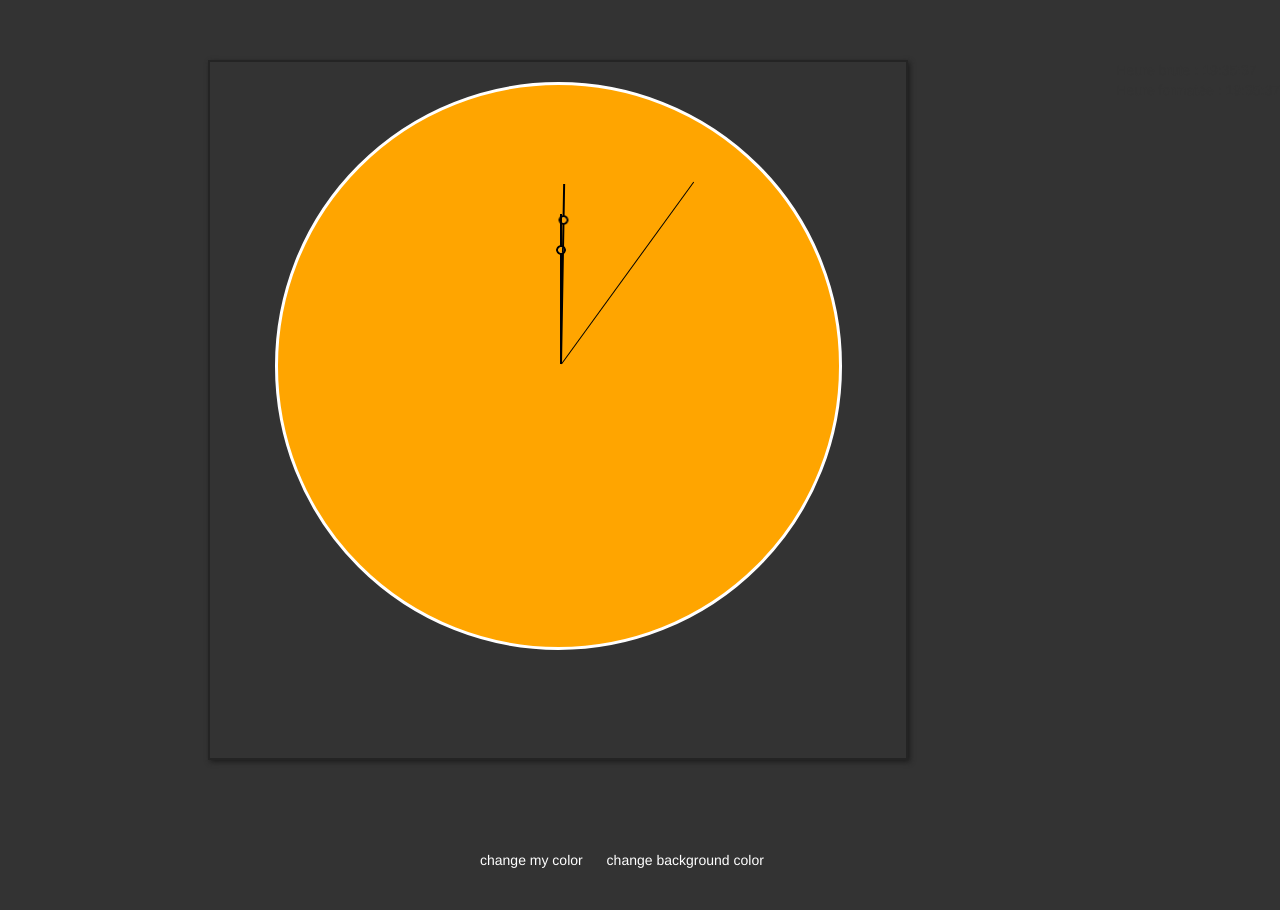
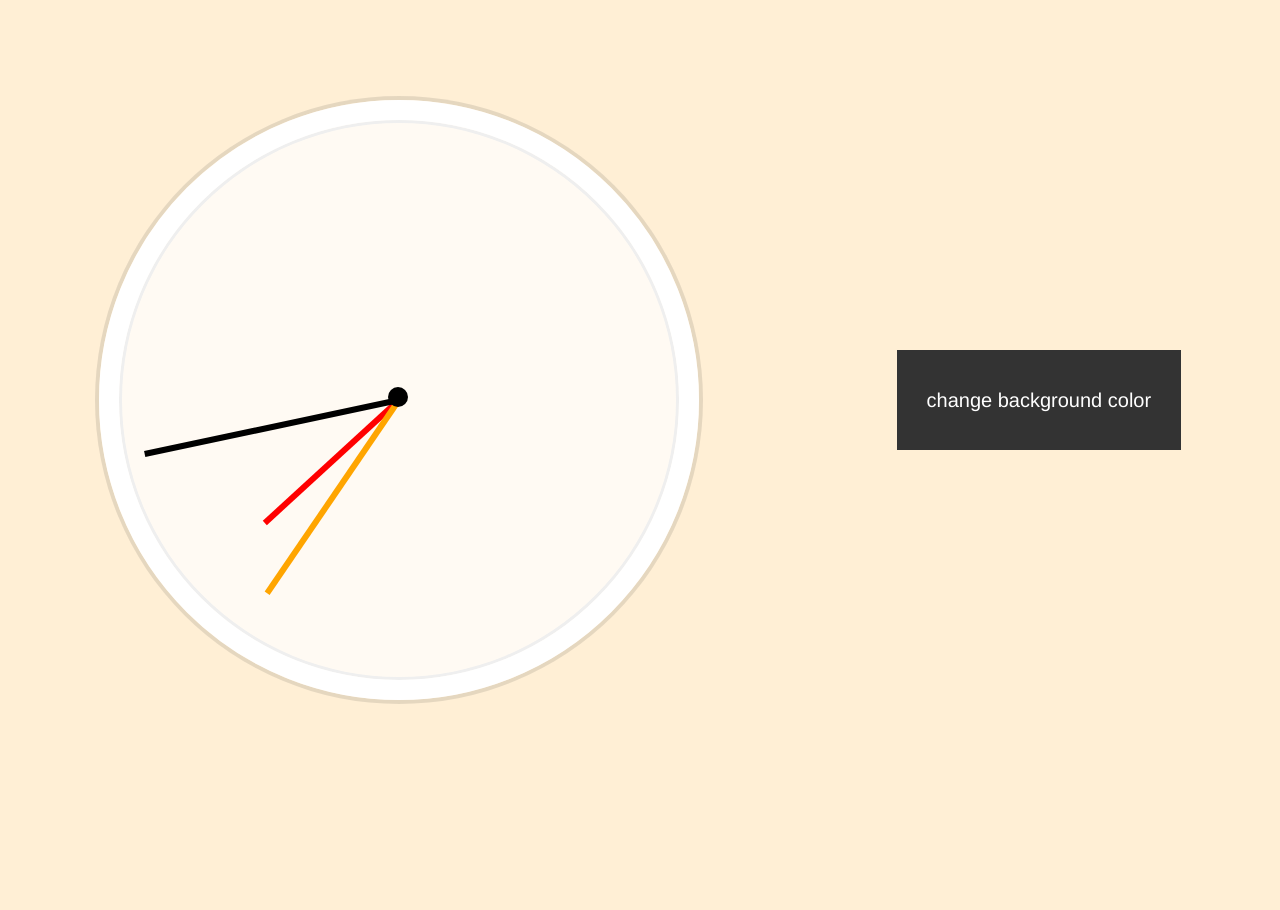
Before and after one commit to wolel/Horologe.index.php, a PHP site: page / in a window 1280 px wide. After the commit the page ends 704 px from the top, so only its background shows below. Run offline with PHP 8.4, Linux system fonts and the light colour scheme.

Commit message:
horologe with random color modify

```diff
--- a/index.html
+++ b/index.html
@@ -15,22 +15,21 @@
 
 
 </head>
-<div id="cadre">
+<body>
 
-    <h1></h1>
 
-<div id="horloge">
-    <img class="aig" id="aigS" src="img/aiguille_secondes.png" alt="aiguille secondes" style="left: 283px">
-    <img class="aig" id="aigM" src="img/aiguille_minutes.png" alt="aiguille minutes" style="left: 278px">
-    <img class="aig" id="aigH" src="img/aiguille_heures.png" alt="aiguille heures" style="left: 278px">
-</div>
+<div class="clock">
+    <div class="clock-face">
+        <div class="cercle"></div>
+        <div class="needle hour-needle"></div>
+        <div class="needle min-needle"></div>
+        <div class="needle second-needle"></div>
+    </div>
 </div>
 
 
-<div id="btnAll">
-<button id="btn" onclick = "changeHorlogeColor()">change my color</button>
-<button id="btn1" onclick="changeBackgroundColor()">change background color</button>
-</div>
+    <button id="btn1" onclick="changeBackgroundColor()">change background color</button>
+
 
 
 <script src="script.js"></script>
--- a/script.js
+++ b/script.js
@@ -1,67 +1,37 @@
-window.onload = function () { //Il faut pense à attendre que la page soit chargée avant d'exécuter le script
+//animation des secondes
+const secondDiv = document.querySelector('.second-needle');
+const minDiv = document.querySelector('.min-needle');
+const hourDiv = document.querySelector('.hour-needle');
 
+function setDate() {
+    const now = new Date();
+    const seconds = now.getSeconds();
+    const secDeg = ((seconds/60)*360 + 90);
+    //déterminer la position des secondes
+    //comme nous avons mis nos div à transform = rotate(90deg), l'aiguille des seconde
+    secondDiv.style.transform = `rotate(${secDeg}deg)`;// changer la proprieté rotate
 
-var d = new Date('09 dec 2019');
-var time = d.getSeconds() + 60 * d.getMinutes() + 360 * d.getHours();
+    const min = now.getMinutes();
+    const minDeg =  ((min/60)*360) + ((seconds/60)*6) + 90;
+    //ou sont les seconde dans la minutes ((seconds/60)*6)
+    minDiv.style.transform = `rotate(${minDeg}deg)`;
 
-var aigS = document.getElementById('aigS');
-var aigM = document.getElementById('aigM');
-var aigH = document.getElementById('aigH');
+    const hour = now.getHours();
+    const hourDeg = ((hour/12)*360) + ((min/60)*30) + 90;
+    hourDiv.style.transform = `rotate(${hourDeg}deg)`
+}
+setInterval(setDate, 1000);
 
-aigS.style.transform = 'rotate( ' + (time * 6) + 'deg)';
-aigM.style.transform = 'rotate(' + Math.round(time / 10) + 'deg)';
-aigH.style.transform = 'rotate(' + Math.round(time /120) + 'deg)';
-
-setInterval(function () {
-    time++;
-    aigS.style.transform = 'rotate( ' + (time * 6) + 'deg)';
-    aigM.style.transform = 'rotate(' + Math.round(time / 10) + 'deg)';
-    aigH.style.transform = 'rotate(' + Math.round(time /120) + 'deg)';
-}, 1000);
-};
-
-//------------------------------------------
+//==========================================Change the color
 
 
 var btn1 = document.getElementById('btn1');
 var btn = document.getElementById('btn');
 
-
-/**function getColor() {
+function changeBackgroundColor() {
+    var backgr = document.getElementsByTagName('body');
     var x = Math.floor(Math.random()* 256);
     var y = Math.floor(Math.random()* 256);
     var z = Math.floor(Math.random()* 256);
-    var chColor = "rgb(" + x + "," + y + ","+ z + ")";
-}*/
-
-function changeHorlogeColor() {
-    var horloge = document.getElementById('horloge');
-    var x = Math.floor(Math.random()* 256);
-    var y = Math.floor(Math.random()* 256);
-    var z = Math.floor(Math.random()* 256);
-    var chColor = "rgb(" + x + "," + y + "," + z +")";
-    horloge.style.backgroundColor = chColor;
+    document.body.style.backgroundColor = "rgb(" + x + "," + y + "," + z + ")";
 }
- function changeBackgroundColor() {
-     var backgr = document.getElementsByTagName('body');
-     var x = Math.floor(Math.random()* 256);
-     var y = Math.floor(Math.random()* 256);
-     var z = Math.floor(Math.random()* 256);
-     var chColor1 = "rgb(" + x + "," + y + "," + z +")";
-     document.body.style.backgroundColor = chColor1;
- }
-
-var ladate = new Date();
-document.write("Heure brute : ");
-document.write(ladate.getHours()+":"+ ladate.getMinutes()+":"+ ladate.getSeconds());
-
-document.write("<BR>");
-
-var h = ladate.getHours();
-if (h < 10) {h = "0" + h}
-var m=ladate.getMinutes();
-if (m < 10) {m = "0" + m}
-var s = ladate.getSeconds();
-if ( s <10) {s = "0" + s}
-document.write("Heure formatée : ");
-document.write(h +":"+ m +":"+ s);
--- a/style.css
+++ b/style.css
@@ -1,57 +1,75 @@
+*{box-sizing: border-box;}
+html{
+    font-family: "Open Sans", serif;
+    font-size: 10px;
+}
 body{
-    background: #333333;
+    background-color: papayawhip;
+    margin: 0;
+    font-size: 20px;
     display: flex;
-    margin-top: 60px;
+    min-height: 50%;
+    align-items: center;
 }
-#cadre{
-    border: 2px solid #242424;
-    width: 700px;
-    height: 700px;
-    margin: auto;
-    box-shadow: 2px 2px 5px #1d1d1d;
-    background-color: #333;
-!important z-index: 9999;
-
+/*---------------------------*/
+.clock{
+    width: 600px;
+    height: 600px;
+    border: 20px solid white;
+    border-radius: 50%;
+    margin:100px auto;
+    position: relative;
+    padding: 20px;
+    background-color: rgba(255, 255, 255, 0.73);
+    box-shadow:
+        0 0 0 4px rgba(0,0,0,0.1),
+        inset 0 0 0 3px #EFEFEF;
 }
-.aig{
+.clock-face{
+    position: relative;
+    width: 100%;
+    height: 100%;
+    transform: translateY(-3px);
+}
+.needle{
+    top: 50%;
+    width: 50%;
+    height: 6px;
+    transform: rotate(90deg);
+    transform-origin: 100%;
+    background-color: black;
     position: absolute;
-    bottom: 283px;
-    transform-origin: bottom center;
-
+    transition: all 0.05s;
+    transition-timing-function: cubic-bezier(0.1, 2.7,0.58,1);
+    /*définie la courbe d'acceleration afin que la vitesse de l'animation puisse changer*/
 }
 
-#horloge{
-    position: relative;
-    height: 568px;
-    width: 567px;
-    border: 3px solid white;
-    border-radius: 284px;
+.cercle{
+    position: absolute;
+    width: 20px;
+    height: 20px;
+    top: 48%;
+    left: 48%;
+    border-radius: 50%;
+    background-color: black;
+    z-index: 1;
+}
+.hour-needle{
+    background-color: red;
+    width: 35%;
+    left: 15%;
+}
+.min-needle{
     background-color: orange;
-    margin: auto;
-
+    width: 45%;
+    left: 5%;
 }
-    #btnAll{
-   position: absolute;
-   margin-top: 750px;
-   margin-left: 470px;
-
-
-}
-#btn{
-    width: auto;
-    height: 100px;
-    transition: transform .4s ease;
-    padding: 10px;
-    background-color: #333;
-    border: none;
-    color: white;
-    margin: auto;
-}
+/*----------------------------BUTTONS-----*/
 #btn1{
     width: auto;
     height: 100px;
     transition: transform .4s ease;
-    padding: 10px;
+    padding: 10px 30px 10px 30px;
     margin: auto;
     background-color: #333;
     border: none;
@@ -59,17 +77,17 @@ body{
     transform: scale(1);
 
 }
-#btn1:active, #btn:active{
+#btn1:active{
     transform: scale(.97);
     transition: transform .2s;
     background-color: orange;
     color: white;
     border-style: none;
 
- }
-#btn1:hover, #btn:hover{
+}
+#btn1:hover{
     background-color: orange;
     color: white;
     border-style: none;
-
+    border-radius: 5px;
 }
```
